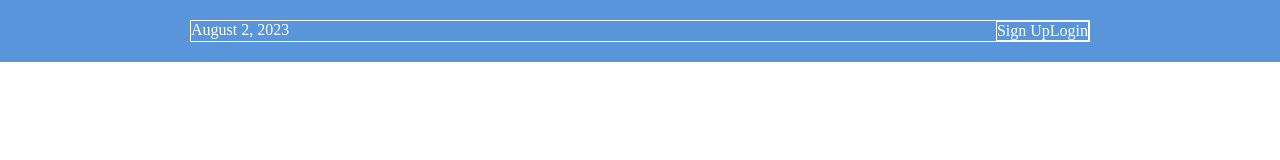
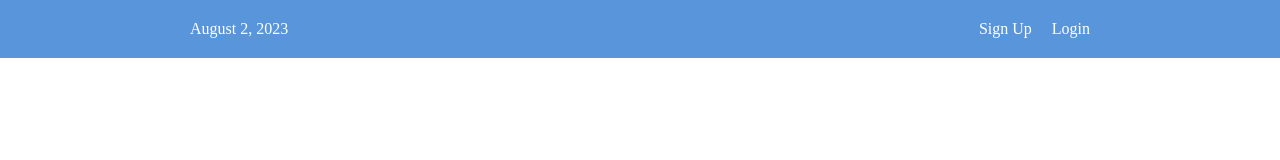
Before and after one commit to LochNessa131/Flexbox_Practice, a plain HTML site: page index.html in a window 1280 px wide. Drawn offline with Linux system fonts and the light colour scheme.

Commit message:
Add element for better spacing and remove outline used for debugging

```diff
--- a/style.css
+++ b/style.css
@@ -13,14 +13,16 @@
 }
 
 .menu {
-  border: 1px solid #fff; /* For Debugging */
   width: 900px;
   display: flex;
   justify-content: space-between;
 }
 
 .links {
-  border: 1px solid #fff;
   display: flex;
   justify-content: flex-end;
 }
+
+.login {
+  margin-left: 20px;
+}
```
